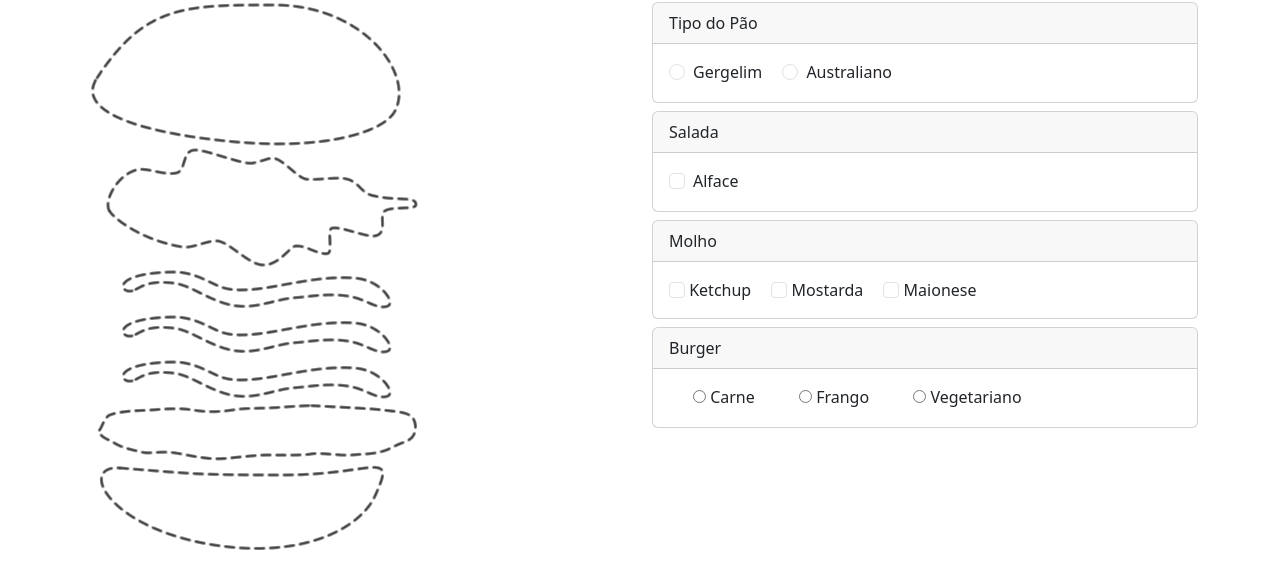
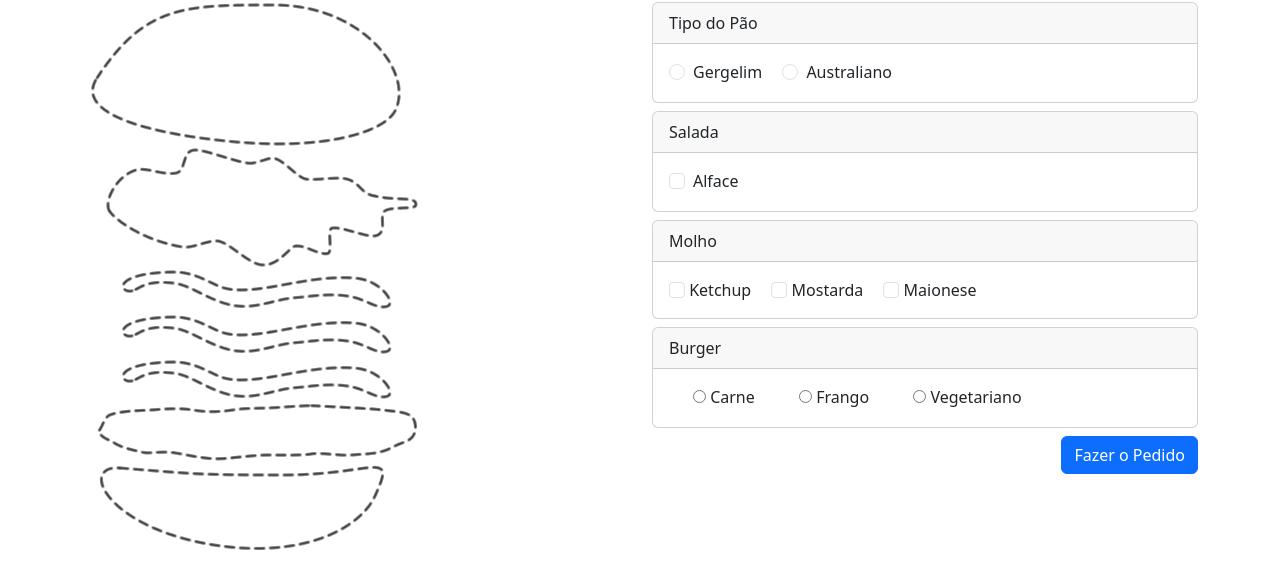
Before and after one commit to lulu-nd/cardapio, a plain HTML site: page index.html in a window 1280 px wide. Shown: the part 56-644 px from the top of the page. Drawn offline with nearby package versions, Linux system fonts and the light colour scheme.

Commit message:
att de hoje

```diff
--- a/index.html
+++ b/index.html
@@ -158,11 +158,16 @@
                 </div>
               </div>
             </div> <!-- fim burger -->
-
+            <!-- fazer o pedido -->
+            <div class="row mt-2">
+              <div class="col d-flex justify-content-end">
+                <button class="btn btn-primary">
+                  Fazer o Pedido
+                </button>
+              </div>
+            </div>
           </div>
-
-          <!-- fim ROW -->
-        </div>
+        </div> <!-- fim etapa 1 -->
         <!-- FIM APP -->
       </div>
       <!-- FIM container -->
```
